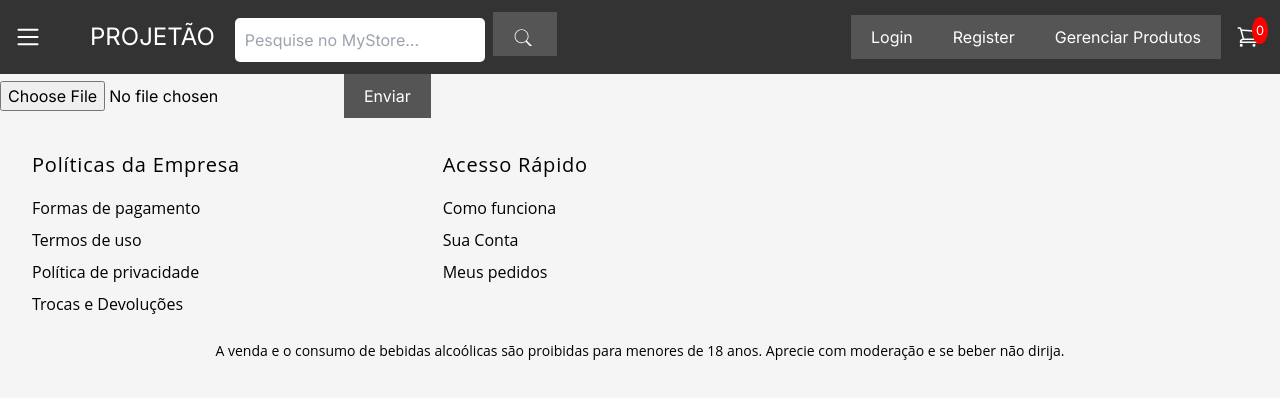
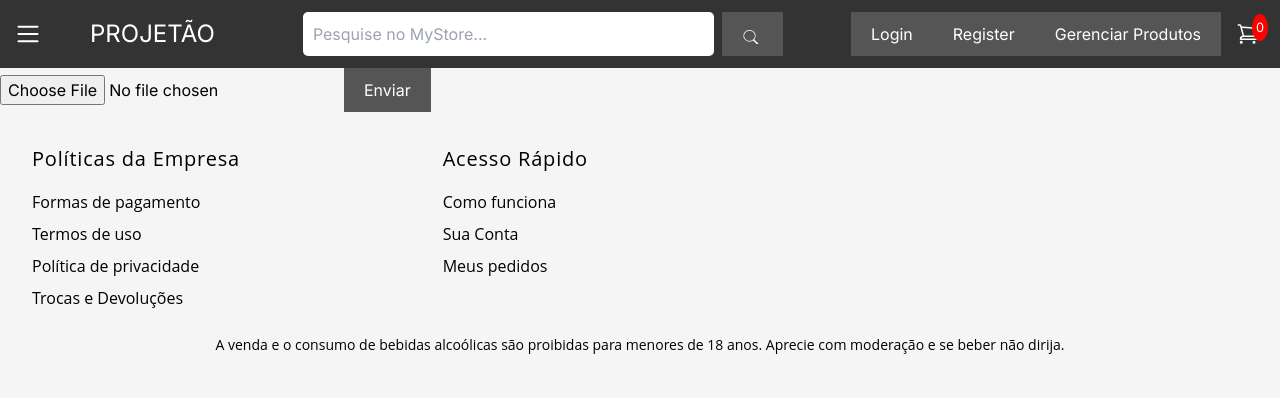
Before and after one commit to OtnielSSilva/treino-web, a Next.js app: page /file in a window 1280 px wide. Shown: the top 398 px of the page. Built offline with nearby package versions, Linux system fonts and the light colour scheme; no server answers.

Commit message:
Style/search bar (#18)
* fix: trata imagens não encontradas

* fix: arruma largura da barra de pesquisa

```diff
--- a/app/productsManager/manageProducts.module.css
+++ b/app/productsManager/manageProducts.module.css
@@ -20,15 +20,24 @@
   width: 100%;
 }
 
-.input, .select {
-  padding: 10px;
+.input {
+  margin-left: 8px;
+  padding: 5px;
+}
+
+.select {
+  padding: 0px;
   margin: 10px 0;
   width: 100%;
   border: 1px solid #ddd;
   border-radius: 4px;
+  padding: 5px;
 }
 
-.button,  .addButton, .updateButton, .cancelButton {
+.button,
+.addButton,
+.updateButton,
+.cancelButton {
   padding: 10px 15px;
   border: none;
   border-radius: 4px;
@@ -39,10 +48,12 @@
   margin: 0 5px;
 }
 
-.button:hover, .addButton:hover, .updateButton:hover, .cancelButton:hover {
+.button:hover,
+.addButton:hover,
+.updateButton:hover,
+.cancelButton:hover {
   background-color: #4cae4c;
 }
-
 
 .productList {
   display: grid;
@@ -59,7 +70,7 @@
   display: flex;
   flex-direction: column;
   align-items: start;
-  box-shadow: 0 2px 4px rgba(0,0,0,0.1);
+  box-shadow: 0 2px 4px rgba(0, 0, 0, 0.1);
 }
 
 .productItem h3 {
@@ -89,7 +100,8 @@
   overflow: hidden;
 }
 
-.updateButton, .cancelButton {
+.updateButton,
+.cancelButton {
   background-color: #f0ad4e;
   color: white;
 }
@@ -113,7 +125,8 @@
   gap: 10px; /* Espaço entre os campos */
 }
 
-.quantityInput, .unitSelect {
+.quantityInput,
+.unitSelect {
   flex: 1; /* Os campos ocupam espaço igual no contêiner */
   padding: 10px;
   border: 1px solid #ddd;
@@ -142,7 +155,7 @@
   padding: 5px 10px;
   background-color: #f0f0f0; /* Fundo mais suave */
   border-radius: 5px; /* Bordas menos arredondadas */
-  box-shadow: 0 2px 4px rgba(0,0,0,0.05); /* Sombra mais leve */
+  box-shadow: 0 2px 4px rgba(0, 0, 0, 0.05); /* Sombra mais leve */
 }
 
 .productActions {
@@ -151,7 +164,8 @@
   gap: 10px; /* Espaçamento entre os botões */
 }
 
-.editButton, .removeButton {
+.editButton,
+.removeButton {
   display: flex;
   align-items: center;
   justify-content: center;
@@ -166,11 +180,11 @@
 }
 
 .editButton {
-  background-color: #007BFF; /* Cor verde para editar */
+  background-color: #007bff; /* Cor verde para editar */
 }
 
 .editButton:hover {
-  background-color: #0056b3;; /* Verde escuro no hover */
+  background-color: #0056b3; /* Verde escuro no hover */
 }
 
 .removeButton {
@@ -184,7 +198,8 @@
   background-color: #d32f2f; /* Vermelho escuro no hover */
 }
 
-.editButton svg, .removeButton svg {
+.editButton svg,
+.removeButton svg {
   margin-right: 0; /* Remova todas as margens para ícones, se houver apenas ícones */
   font-size: 1em; /* Ajuste o tamanho do ícone conforme necessário */
 }
@@ -194,7 +209,10 @@
     grid-template-columns: 1fr;
   }
 
-  .addButton, .button,  .updateButton, .cancelButton {
+  .addButton,
+  .button,
+  .updateButton,
+  .cancelButton {
     width: 100%;
     margin: 10px 0;
   }
--- a/app/productsManager/page.tsx
+++ b/app/productsManager/page.tsx
@@ -64,7 +64,7 @@ export default function ManageProducts() {
     const newValue =
       name === 'preco' || name === 'estoque'
         ? value
-          ? parseFloat(value)
+          ? Math.abs(parseFloat(value))
           : ''
         : value;
     setNewProduct({ ...newProduct, [name]: newValue });
@@ -158,6 +158,7 @@ export default function ManageProducts() {
             onChange={handleInputChange}
             placeholder='Nome do Produto'
             maxLength={20}
+            className={styles.input}
           />
           <input
             type='text'
@@ -166,6 +167,7 @@ export default function ManageProducts() {
             onChange={handleInputChange}
             placeholder='Descrição'
             maxLength={25}
+            className={styles.input}
           />
           <input
             type='number'
@@ -174,6 +176,7 @@ export default function ManageProducts() {
             onChange={handleInputChange}
             placeholder='Valor em R$'
             maxLength={10}
+            className={styles.input}
           />
           <select
             name='categoria_id'
--- a/components/header/Header.tsx
+++ b/components/header/Header.tsx
@@ -38,7 +38,7 @@ export const Header = () => {
         <Link href={'/'} className={styles.freeLink}>
           <h1 className={styles.logo}>Projetão</h1>
         </Link>
-        <div>
+        <div className={styles.searchContainer}>
           <SearchInput classNameProps={styles.input} />
         </div>
         <div className={styles.buttonContainer}>
--- a/components/header/header.module.css
+++ b/components/header/header.module.css
@@ -42,12 +42,26 @@
   margin-left: auto; /* Isso fará com que a buttonContainer fique à direita */
 }
 
+.searchContainer form {
+  width: 24em;
+  display: flex;
+  justify-content: space-around;
+}
+
+@media (min-width: 1200px) {
+  .searchContainer form {
+    width: 30em;
+    display: flex;
+    justify-content: space-around;
+  }
+}
+
 .input {
   padding: 10px;
   margin-right: 15px;
   border: none;
   border-radius: 5px;
-  width: 250px; /* Ajuste conforme necessário para manter a responsividade */
+  width: 100%;
   color: #555;
   box-sizing: border-box; /* Isso impede que o padding aumente a largura */
   flex-grow: 1;
```
Also changed, not shown: public/images/products/main/Screenshot from 2024-05-01 12-43-23.png (added).
